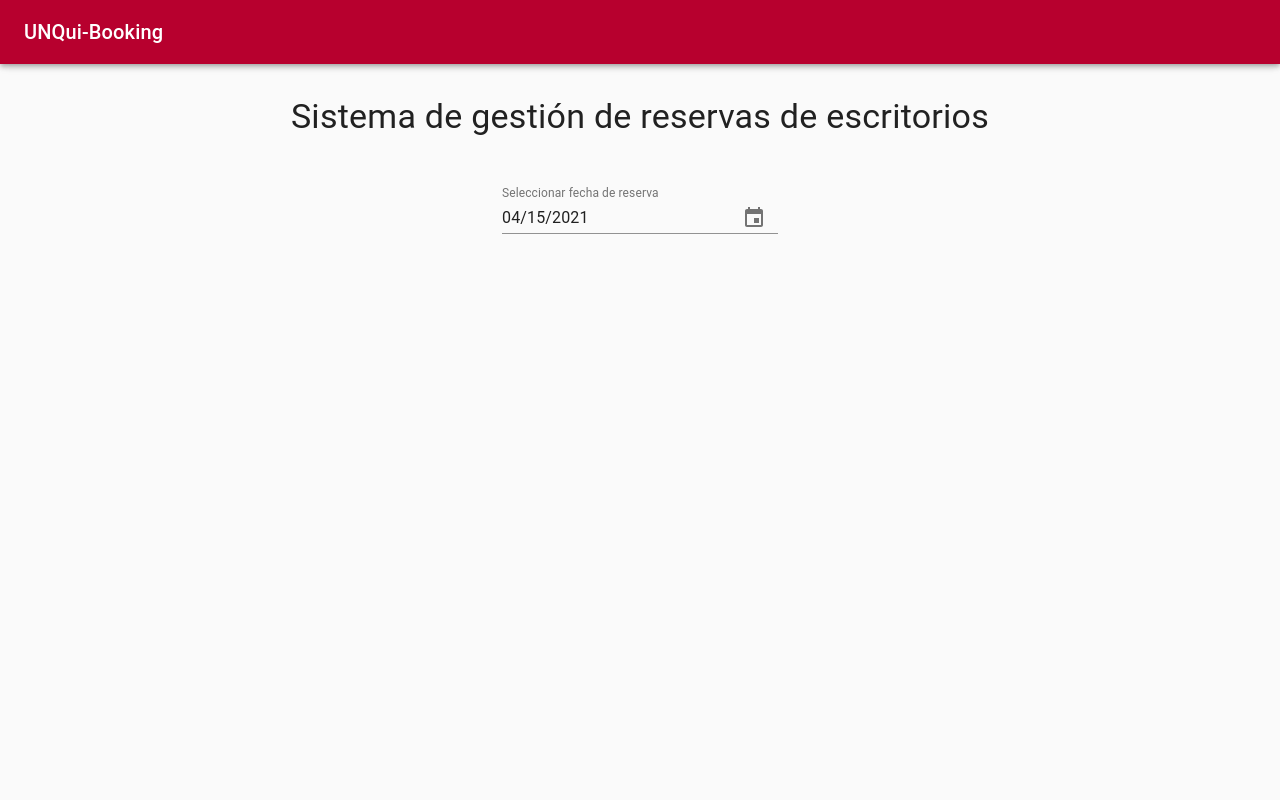
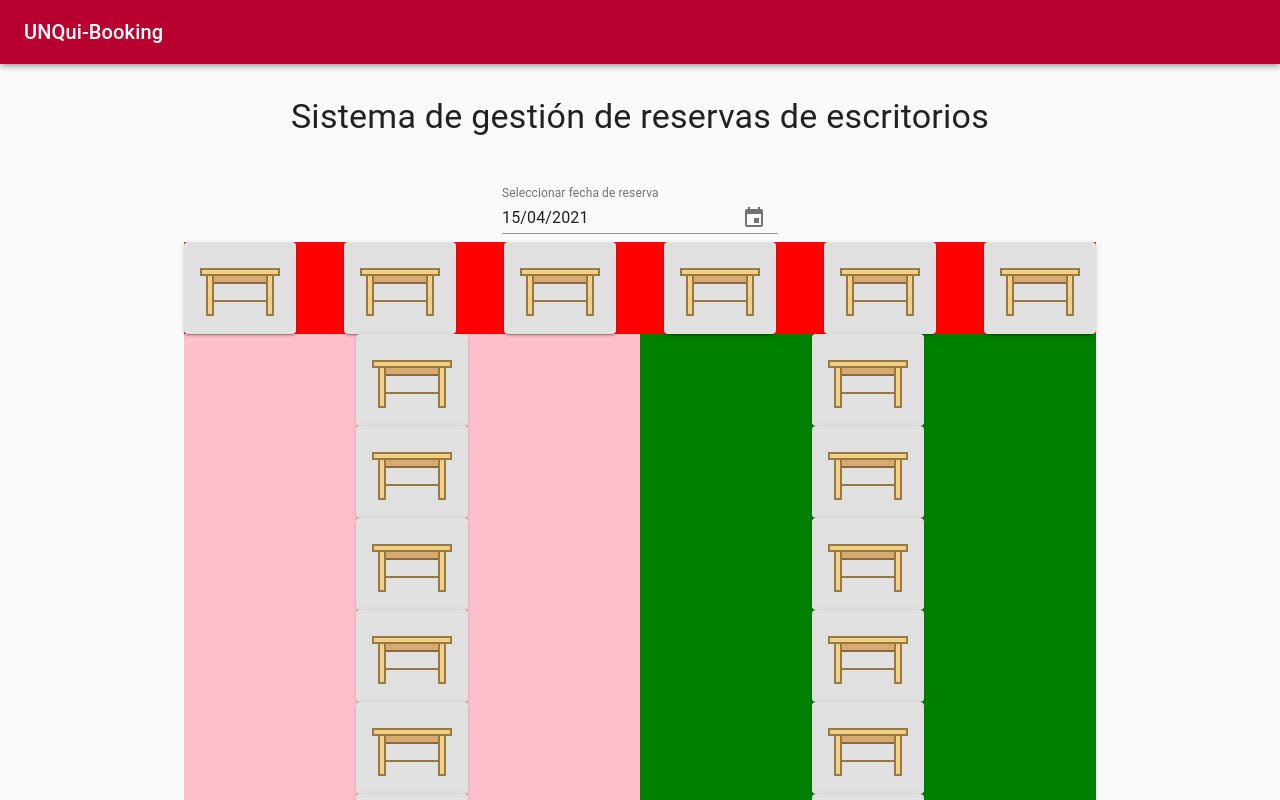
Before and after one commit to Unqui-Booking/Frontend, a React (Create React App) app in the folder unqui-booking/: page / in a window 1280 px wide. Shown: the top 800 px of the page. Built offline with nearby package versions, Linux system fonts and the light colour scheme.

Commit message:
Desk image on page home

```diff
--- a/unqui-booking/package.json
+++ b/unqui-booking/package.json
@@ -13,9 +13,11 @@
     "@testing-library/user-event": "^12.8.3",
     "axios": "^0.21.1",
     "date-fns": "^2.21.1",
+    "material-ui-image": "^3.3.2",
     "moment": "^2.29.1",
     "react": "^17.0.2",
     "react-dom": "^17.0.2",
+    "react-icons": "^4.2.0",
     "react-redux": "^7.2.3",
     "react-scripts": "4.0.3",
     "redux-devtools-extension": "^2.13.9",
--- /dev/null
+++ b/unqui-booking/src/Components/Home/Desk.jsx
@@ -0,0 +1,37 @@
+import React from 'react'
+import { Grid, Container, Button} from '@material-ui/core'
+import { makeStyles } from '@material-ui/core/styles'
+import imgDesk from '../../Img/desk.png'
+
+const useStyles = makeStyles((theme) => ({
+      flex: {
+          display: "flex",
+      },
+      title: {
+        padding: "2rem",
+        textAlign: "center",
+      },
+}))
+
+
+const Desk = () => {
+
+    const classes = useStyles();
+    var date = new Date();
+    const lastDay = new Date(date.getFullYear(), date.getMonth() + 1, 0);
+
+    return (
+        <Container maxWidth="md">
+            <Grid container className={classes.root} justify="center" >
+            <Grid item xs={12} justify="center" className={classes.flex}>
+                <Button variant="contained" color="default">
+                    <img src={imgDesk} />
+                </Button>
+            </Grid>
+        </Grid>
+        </Container>
+
+    )
+}
+
+export default Desk
--- a/unqui-booking/src/Components/Home/Home.jsx
+++ b/unqui-booking/src/Components/Home/Home.jsx
@@ -3,6 +3,7 @@ import { Grid, Container,  Typography} from '@material-ui/core'
 import { makeStyles } from '@material-ui/core/styles'
 import DateFnsUtils from '@date-io/date-fns';
 import { MuiPickersUtilsProvider, KeyboardDatePicker } from '@material-ui/pickers';
+import Desk from './Desk'
 
 
 const useStyles = makeStyles((theme) => ({
@@ -19,9 +20,24 @@ const useStyles = makeStyles((theme) => ({
       title: {
         padding: "2rem",
         textAlign: "center",
+      },
+      a: {
+          display: "flex",
+          flexFlow: "row-wrap",
+          backgroundColor: "red"
+      },
+      b: {
+        backgroundColor: "pink"
+        },
+        c: {
+            backgroundColor: "green"
         }
+
 }))
 
+const computerArea = [1,2,3,4,5,6]
+const silentArea = [1,2,3,4,5,6,7,8,9,10]
+const generalArea = [1,2,3,4,5,6,7,8,9,10]
 
 const Home = () => {
 
@@ -40,18 +56,44 @@ const Home = () => {
                         <KeyboardDatePicker
                             disableToolbar
                             variant="inline"
-                        format="MM/dd/yyyy"
+                            format="dd/MM/yyyy"
                             margin="normal"
                             id="date-picker-inline"
                             label="Seleccionar fecha de reserva"
                             KeyboardButtonProps={{
                                 'aria-label': 'change date',
                             }}
+                            onChange={console.log("fecha seleccionada")}
                             disablePast={true}
                             maxDate={lastDay}
                         />
                     </MuiPickersUtilsProvider>
                 </Grid>
+
+                {/*** Desk from computer area ***/}
+
+                <Grid item xs={12} justify="center" className={classes.a}>
+                    {computerArea.map((d)=>(
+                        <Desk></Desk>
+                    ) )}
+                </Grid>
+
+                {/*** Desk from silent area ***/}
+
+                <Grid item xs={6} justify="center" className={classes.b}>
+                    {silentArea.map((d)=>(
+                        <Desk></Desk>
+                    ) )}
+                </Grid>
+
+                {/** Desk from general area **/}
+
+                <Grid item xs={6} justify="center" className={classes.c}>
+                    {generalArea.map((d)=>(
+                        <Desk></Desk>
+                    ) )}
+                </Grid>
+
         </Grid>
         </Container>
 
```
Also changed, not shown: unqui-booking/src/Img/desk.png (added), 1 other file (tests, documents, lock files or other folders). Lines whose indentation alone changed are shown as unchanged.
